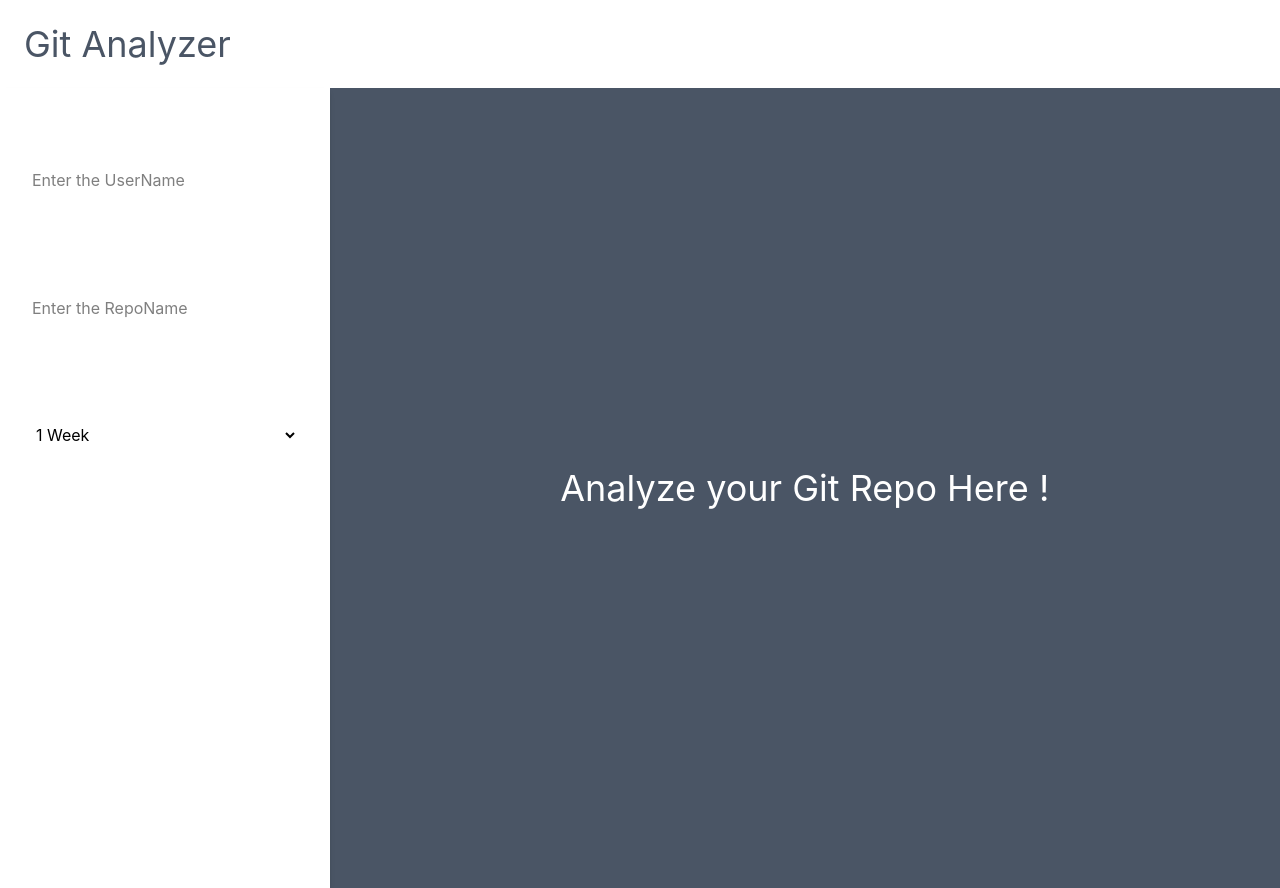
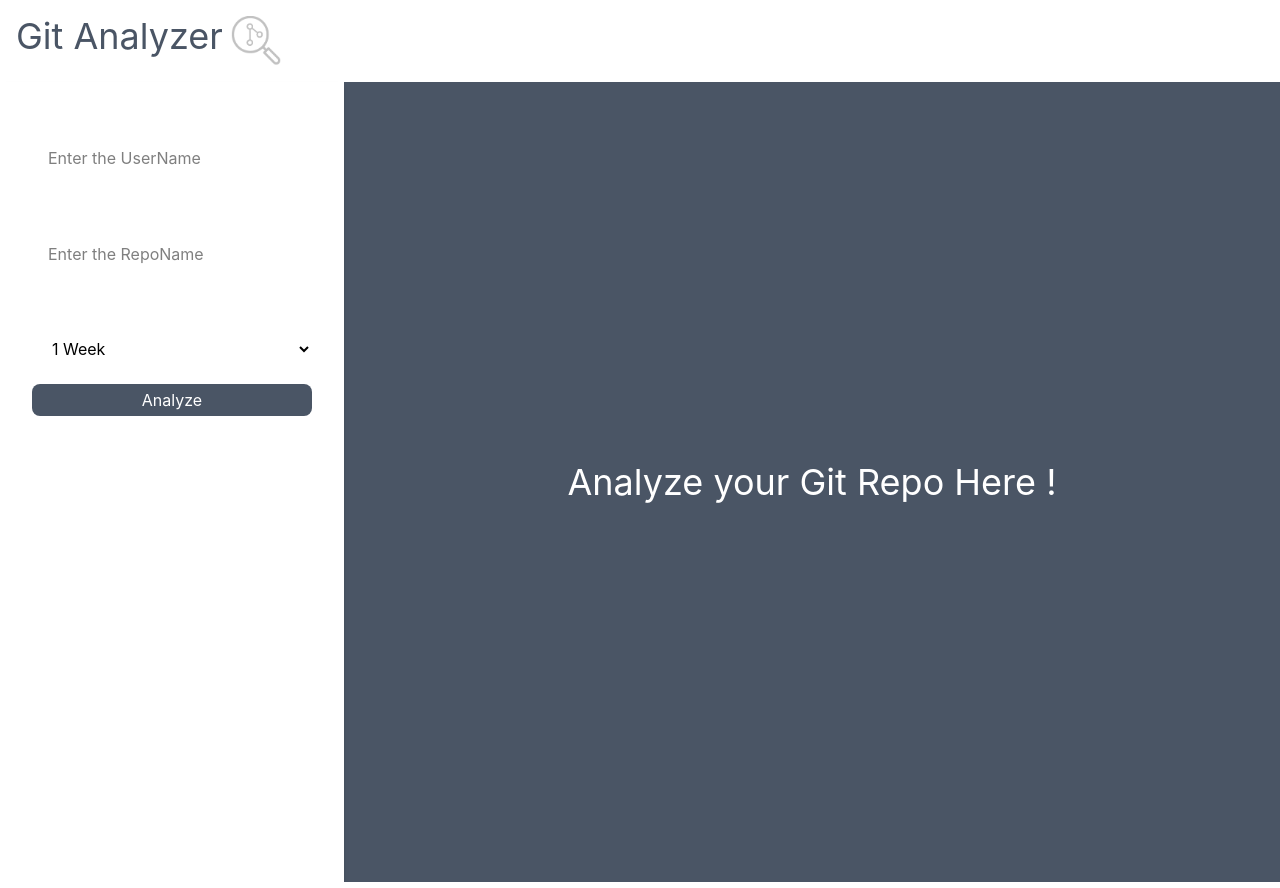
Before and after one commit to Nirbhaykumarstp/Git-Analyzer, a website: page index.html in a window 1280 px wide. Drawn offline with Linux system fonts and the light colour scheme.

Commit message:
New changes done in the styling and sidebar

```diff
--- a/phase2.html
+++ b/index.html
@@ -9,24 +9,25 @@
 </head>
 
 <body>
-    <nav class="bg-white dark:shadow-2xl min-w-full dark:bg-gray-800 sm:min-w-full">
+    <nav class="bg-white dark:shadow-md min-w-full dark:bg-gray-800 sm:min-w-full">
         <div
-            class="container flex items-center justify-center p-6 mx-auto text-gray-600 capitalize dark:text-gray-300 gap-10">
-            <li class="list-none flex-1">
+            class="container flex items-center justify-center p-4 mx-auto text-gray-600 capitalize dark:text-gray-300 gap-10">
+            <li class="list-none flex-1 flex flex-row gap-2">
                 <h2 class="text-4xl">Git Analyzer</h2>
+                <img src="logo/logo-transparent.png" alt="logo" height="50" width="50" class="mx-5">
             </li>
         </div>
     </nav>
     <main class="bg-gray-600 sm:min-h-screen flex" id="main">
-        <div class=" px-8 py-4 bg-white shadow-md dark:bg-gray-800 flex flex-col gap-10">
+        <div class=" px-8 py-4 bg-white shadow-md dark:bg-gray-800 flex flex-col gap-5">
             <label for="user" class="block text-xl text-white">Username</label>
             <input type="text" placeholder="Enter the UserName" id="userName"
-                class="block bg-gray-500  mt-1 w-full placeholder-black/70 dark:placeholder-black rounded-lg border border-black px-2 py-2 text-black focus:border-blue-400 focus:outline-none focus:ring focus:ring-blue-300 focus:ring-opacity-40 dark:border-gray-600 dark:bg-gray-900 dark:text-gray-300 dark:focus:border-blue-300" />
-            <label for="repo" class="block text-xl text-white ">RepoName</label>
+                class="block bg-gray-500  mt-1 w-full placeholder-black/70 dark:placeholder-black rounded-lg border border-black px-4 py-1 text-black focus:border-blue-400 focus:outline-none focus:ring focus:ring-blue-300 focus:ring-opacity-40 dark:border-gray-600 dark:bg-gray-900 dark:text-gray-300 dark:focus:border-blue-300" />
+            <label for="repo" class="block text-xl text-white ">Reponame</label>
             <input type="text" placeholder="Enter the RepoName" id="repoName"
-                class="block bg-gray-500  mt-1 w-full placeholder-black/70 dark:placeholder-black rounded-lg border border-black px-2 py-2 text-black focus:border-blue-400 focus:outline-none focus:ring focus:ring-blue-300 focus:ring-opacity-40 dark:border-gray-600 dark:bg-gray-900 dark:text-gray-300 dark:focus:border-blue-300" />
-            <label for="period" class="text-white">Select Time period for Consistency</label>
-            <select name="period" id="period" class="bg-white rounded-2xl">
+                class="block bg-gray-500  mt-1 w-full placeholder-black/70 dark:placeholder-black rounded-lg border border-black px-4 py-1 text-black focus:border-blue-400 focus:outline-none focus:ring focus:ring-blue-300 focus:ring-opacity-40 dark:border-gray-600 dark:bg-gray-900 dark:text-gray-300 dark:focus:border-blue-300" />
+            <label for="period" class="text-white">Select Time period for Project</label>
+            <select name="period" id="period" class="bg-white rounded-lg px-4 py-1">
                 <option value="7">1 Week</option>
                 <option value="14">2 Week</option>
                 <option value="30">1 Month</option>
@@ -35,12 +36,12 @@
                 <option value="365">1 Year</option>
                 <option value="730">2 Year</option>
             </select>
-            <button class="text-xl bg-blue-500 text-white border-2 border-white in-hover:cursor-pointer" id="analyze">
+            <button class="text-xl bg-gray-600 text-white border-2 border-white hover:cursor-pointer  rounded-lg py-1" id="analyze">
                 Analyze
             </button>
         </div>
 
-        <div class="max-w-2xl m-auto  px-8 py-4 bg-white rounded-lg shadow-md dark:bg-gray-800 " id="card">
+        <div class="max-w-2xl max-h-6/12 m-auto  px-8 py-4 bg-white rounded-lg shadow-md dark:bg-gray-800 " id="card">
             <div class="flex items-center gap-10">
                 <h2><a href=""><span class="text-2xl font-light text-white dark:text-gray-400"
                             id="repo-name"></span></a></h2>
--- a/phase2.js
+++ b/phase2.js
@@ -83,7 +83,7 @@
                 let avgCommitperactiveDays = Math.round((commitsData[`${obj.login}`].length) / (activeDays[`${obj.login}`].size))
                 let consistency = Math.round((((activeDays[`${obj.login}`].size) / period) * 100))
                 row.innerHTML = `
-                    <td class="inline py-1"><span><img src="${obj.avatar_url}" height="35" width="35" class='rounded-xl'>${obj.login}</span></td>
+                    <td class="py-1"><span class="flex flex-row gap-2"><img src="${obj.avatar_url}" height="35" width="35" style="border-radius:50%;">${obj.login}</span></td>
                     <td>${obj.contributions}</td>
                     <td>${avgCommitperactiveDays}</td>
                     <td>${consistency} %</td>
```
Also changed, not shown: logo/Gemini_Generated_Image_h3jsqgh3jsqgh3js.png (added), logo/logo-transparent.png (added), src/output.css.
